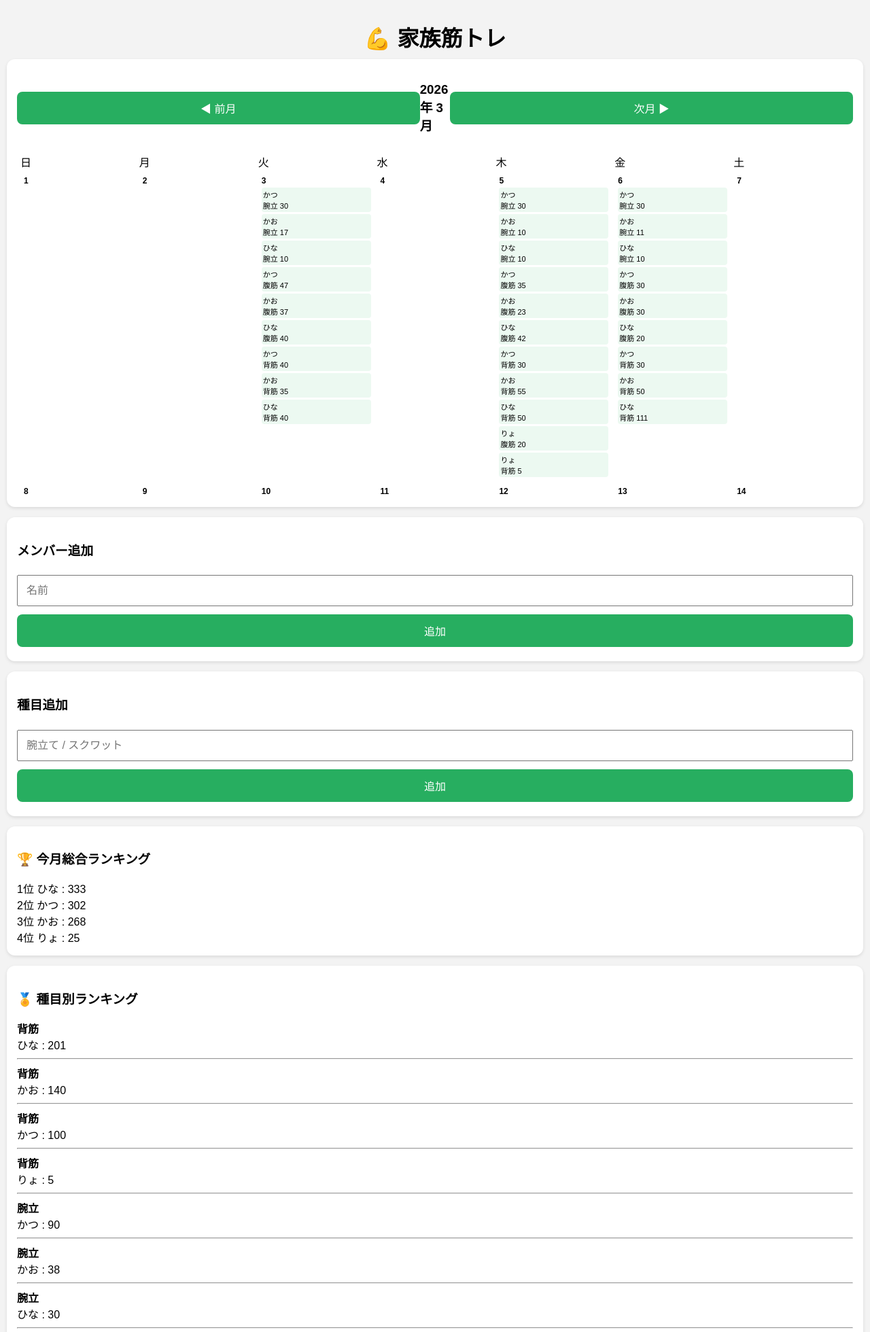
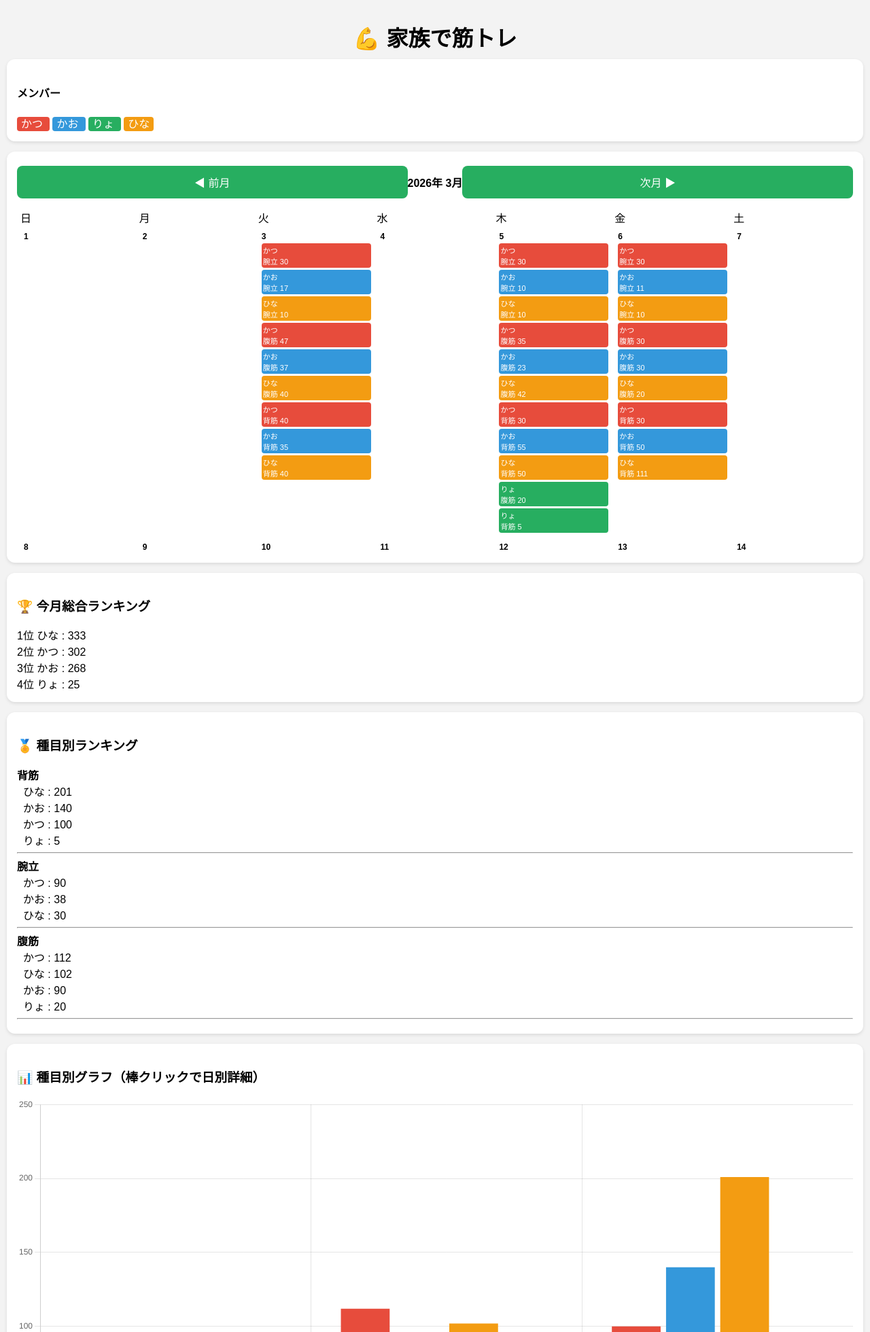
Before and after one commit to kmizuno0417-boop/family-workout-app, a Flask app: page / in a window 1280 px wide. Shown: the top 1960 px of the page at 68% size. Run offline with Flask 3, Linux system fonts and the light colour scheme; data comes from the database, SQL or seed files in the repository; both versions use the stored data as it was after the commit.

Commit message:
rellearsev1

```diff
--- a/app.py
+++ b/app.py
@@ -3,9 +3,12 @@ import sqlite3
 from datetime import date
 import calendar
 import json
+import random
 
 app = Flask(__name__)
 DB="workout.db"
+
+
 
 def query(sql,args=(),one=False):
     con=sqlite3.connect(DB)
@@ -40,32 +43,44 @@ init_db()
 
 @app.route("/")
 def index():
+    # 年月取得
     y = request.args.get("year", type=int)
     m = request.args.get("month", type=int)
     today = date.today()
     year = y or today.year
     month = m or today.month
 
+    # カレンダー作成
     calendar.setfirstweekday(calendar.SUNDAY)
     cal = calendar.monthcalendar(year, month)
 
-    members=query("SELECT * FROM members")
-    exercises=query("SELECT * FROM exercises")
+    # メンバーと種目を取得
+    members = query("SELECT * FROM members")
+    exercises = query("SELECT * FROM exercises")
+
+    # カラーパレット（ここも関数内）
+    member_colors = {}
+    color_palette = [
+        "#e74c3c","#3498db","#27ae60","#f39c12",
+        "#9b59b6","#1abc9c","#e67e22","#2ecc71"
+    ]
+    for i, m in enumerate(members):
+        member_colors[m[1]] = color_palette[i % len(color_palette)]
 
     # ワークアウト取得
-    workouts=query("""
-    SELECT w.id, w.day, m.id, m.name, e.id, e.name, w.reps
-    FROM workouts w
-    JOIN members m ON w.member_id=m.id
-    JOIN exercises e ON w.exercise_id=e.id
+    workouts = query("""
+        SELECT w.id, w.day, m.id, m.name, e.id, e.name, w.reps
+        FROM workouts w
+        JOIN members m ON w.member_id=m.id
+        JOIN exercises e ON w.exercise_id=e.id
     """)
 
     # 日ごとマッピング
-    workout_map={}
+    workout_map = {}
     for w in workouts:
         wid, day, mid, mname, eid, ename, reps = w
         if day not in workout_map:
-            workout_map[day]=[]
+            workout_map[day] = []
         workout_map[day].append({
             "id": wid,
             "member_id": mid,
@@ -76,43 +91,43 @@ def index():
         })
 
     # ランキング
-    ranking=query("""
-    SELECT m.name,SUM(w.reps)
-    FROM workouts w
-    JOIN members m ON w.member_id=m.id
-    WHERE strftime('%Y-%m',w.day)=?
-    GROUP BY m.name
-    ORDER BY SUM(w.reps) DESC
-    """,(f"{year}-{month:02d}",))
+    ranking = query("""
+        SELECT m.name, SUM(w.reps)
+        FROM workouts w
+        JOIN members m ON w.member_id=m.id
+        WHERE strftime('%Y-%m', w.day)=?
+        GROUP BY m.name
+        ORDER BY SUM(w.reps) DESC
+    """, (f"{year}-{month:02d}",))
 
     # 種目別ランキング
     ranking_by_exercise = query("""
-    SELECT e.name, m.name, SUM(w.reps) as total
-    FROM workouts w
-    JOIN exercises e ON w.exercise_id = e.id
-    JOIN members m ON w.member_id = m.id
-    WHERE strftime('%Y-%m', w.day)=?
-    GROUP BY e.name, m.name
-    ORDER BY e.name, total DESC
+        SELECT e.name, m.name, SUM(w.reps) as total
+        FROM workouts w
+        JOIN exercises e ON w.exercise_id = e.id
+        JOIN members m ON w.member_id = m.id
+        WHERE strftime('%Y-%m', w.day)=?
+        GROUP BY e.name, m.name
+        ORDER BY e.name, total DESC
     """, (f"{year}-{month:02d}",))
 
-    # 種目統計（既存）
-    exercise_stats=query("""
-    SELECT e.name,SUM(w.reps)
-    FROM workouts w
-    JOIN exercises e ON w.exercise_id=e.id
-    WHERE strftime('%Y-%m',w.day)=?
-    GROUP BY e.name
-    """,(f"{year}-{month:02d}",))
+    # 種目統計
+    exercise_stats = query("""
+        SELECT e.name, SUM(w.reps)
+        FROM workouts w
+        JOIN exercises e ON w.exercise_id = e.id
+        WHERE strftime('%Y-%m', w.day)=?
+        GROUP BY e.name
+    """, (f"{year}-{month:02d}",))
 
-    # メンバー統計（既存）
-    member_stats=query("""
-    SELECT m.name,SUM(w.reps)
-    FROM workouts w
-    JOIN members m ON w.member_id=m.id
-    WHERE strftime('%Y-%m',w.day)=?
-    GROUP BY m.name
-    """,(f"{year}-{month:02d}",))
+    # メンバー統計
+    member_stats = query("""
+        SELECT m.name, SUM(w.reps)
+        FROM workouts w
+        JOIN members m ON w.member_id = m.id
+        WHERE strftime('%Y-%m', w.day)=?
+        GROUP BY m.name
+    """, (f"{year}-{month:02d}",))
 
     # 種目ごとにメンバー内訳
     member_exercise_stats = {}
@@ -136,7 +151,7 @@ def index():
             "reps": reps
         })
 
-
+    # ここまで関数内にまとめる
     return render_template(
         "index.html",
         members=members,
@@ -145,6 +160,7 @@ def index():
         workouts=workout_map,
         year=year,
         month=month,
+        member_colors=member_colors,
         ranking=ranking,
         exercise_stats=exercise_stats,
         member_stats=member_stats,
--- a/templates/index.html
+++ b/templates/index.html
@@ -15,7 +15,7 @@ button.delete{ background:#e74c3c;}
 .calendar{ display:grid; grid-template-columns:repeat(7,1fr); gap:4px; max-height:500px; overflow-y:auto; padding:5px;}
 .day{ background:white; min-height:90px; padding:5px; border-radius:8px; cursor:pointer; font-size:12px; display:flex; flex-direction:column; justify-content:flex-start;}
 .daynum{font-weight:bold;}
-.log{ font-size:11px; background:#ecf9f1; margin-top:3px; padding:2px; border-radius:4px; cursor:pointer;}
+.log{ font-size:11px; margin-top:3px; padding:2px; border-radius:4px; cursor:pointer; color:white;}
 .empty{background:transparent;}
 .modal{ position:fixed; top:0; left:0; width:100%; height:100%; background:rgba(0,0,0,0.5); display:none; align-items:center; justify-content:center; z-index:1000;}
 .modal-content{ background:white; padding:20px; border-radius:10px; width:90%; max-height:90%; overflow:auto;}
@@ -23,13 +23,25 @@ button.delete{ background:#e74c3c;}
 </head>
 <body>
 
-<h1>💪 家族筋トレ</h1>
+<h1>💪 家族で筋トレ</h1>
+
+<!-- メンバー -->
+<div class="card">
+    <h4>メンバー</h4>
+    {% for m in members %}
+        <span style="background:{{ member_colors[m[1]] }}; color:white; padding:2px 6px; border-radius:4px; margin-right:4px;">
+            {{ m[1] }}
+        </span>
+    {% endfor %}
+</div>
 
 <!-- カレンダー -->
 <div class="card">
-<div style="display:flex; justify-content:space-between; align-items:center; margin-bottom:5px;">
+<div style="display:flex; justify-content:space-between; align-items:center; margin-bottom:5px; flex-wrap: nowrap;">
     <button type="button" onclick="changeMonth(-1)">◀ 前月</button>
-    <h3>{{year}}年 {{month}}月</h3>
+    <h3 style="margin:0; font-size:16px; white-space: nowrap;">
+        {{year}}年 {{month}}月
+    </h3>
     <button type="button" onclick="changeMonth(1)">次月 ▶</button>
 </div>
 <div class="calendar">
@@ -44,8 +56,10 @@ button.delete{ background:#e74c3c;}
           <div class="daynum" onclick="openModal('{{d}}')">{{day}}</div>
           {% if workouts.get(d) %}
               {% for w in workouts[d] %}
-                  <div class="log" onclick="openModal('{{d}}','{{w.member_id}}','{{w.exercise_id}}','{{w.reps}}','{{w.id}}')">
-                      {{w.member}}<br>{{w.exercise}} {{w.reps}}
+                  <div class="log"
+                      style="background:{{ member_colors[w.member] }};"
+                      onclick="openModal('{{d}}','{{w.member_id}}','{{w.exercise_id}}','{{w.reps}}','{{w.id}}')">
+                      {{ w.member }}<br>{{ w.exercise }} {{ w.reps }}
                   </div>
               {% endfor %}
           {% endif %}
@@ -55,6 +69,52 @@ button.delete{ background:#e74c3c;}
   {% endfor %}
 {% endfor %}
 </div>
+</div>
+
+
+
+<!-- 総合ランキング -->
+<div class="card">
+<h3>🏆 今月総合ランキング</h3>
+{% for r in ranking %}
+<div>{{loop.index}}位 {{r[0]}} : {{r[1]}}</div>
+{% endfor %}
+</div>
+
+<!-- 種目別ランキング -->
+<div class="card">
+<h3>🏅 種目別ランキング</h3>
+
+{% set grouped = {} %}
+{% for r in ranking_by_exercise %}
+    {% set exercise = r[0] %}
+    {% set member = r[1] %}
+    {% set reps = r[2] %}
+    {% if exercise not in grouped %}
+        {% set _ = grouped.update({exercise: []}) %}
+    {% endif %}
+    {% set _ = grouped[exercise].append({'member': member, 'reps': reps}) %}
+{% endfor %}
+
+{% for exercise, members_list in grouped.items() %}
+    <b>{{ exercise }}</b><br>
+    {% for m in members_list %}
+        &nbsp;&nbsp;{{ m.member }} : {{ m.reps }}<br>
+    {% endfor %}
+    <hr style="margin:6px 0;">
+{% endfor %}
+</div>
+
+<!-- 種目グラフ -->
+<div class="card">
+<h3>📊 種目別グラフ（棒クリックで日別詳細）</h3>
+<canvas id="exerciseChart"></canvas>
+</div>
+
+<!-- メンバーグラフ -->
+<div class="card">
+<h3>📊 メンバー別グラフ（全種目合計）</h3>
+<canvas id="memberChart"></canvas>
 </div>
 
 <!-- メンバー追加 -->
@@ -73,40 +133,6 @@ button.delete{ background:#e74c3c;}
 <input name="name" placeholder="腕立て / スクワット">
 <button>追加</button>
 </form>
-</div>
-
-<!-- 総合ランキング -->
-<div class="card">
-<h3>🏆 今月総合ランキング</h3>
-{% for r in ranking %}
-<div>{{loop.index}}位 {{r[0]}} : {{r[1]}}</div>
-{% endfor %}
-</div>
-
-<!-- 種目別ランキング -->
-<div class="card">
-<h3>🏅 種目別ランキング</h3>
-{% set current_exercise="" %}
-{% for r in ranking_by_exercise %}
-    {% if current_exercise != r[0] %}
-        {% if not loop.first %}<hr>{% endif %}
-        <b>{{r[0]}}</b><br>
-        {% set current_exercise = r[0] %}
-    {% endif %}
-    {{r[1]}} : {{r[2]}}<br>
-{% endfor %}
-</div>
-
-<!-- 種目グラフ -->
-<div class="card">
-<h3>📊 種目別グラフ（棒クリックで日別詳細）</h3>
-<canvas id="exerciseChart"></canvas>
-</div>
-
-<!-- メンバーグラフ -->
-<div class="card">
-<h3>📊 メンバー別グラフ（全種目合計）</h3>
-<canvas id="memberChart"></canvas>
 </div>
 
 <!-- モーダル -->
@@ -136,9 +162,13 @@ button.delete{ background:#e74c3c;}
 </div>
 
 <script>
-let currentWorkoutId=null;
+// 現在編集中のワークアウトID
+let currentWorkoutId = null;
+
+// Flaskから渡されたデータ
 const member_exercise_stats = {{ member_exercise_stats|safe }};
-const exercise_day_details = {{ exercise_day_details|safe }};
+const exercise_day_details   = {{ exercise_day_details|safe }};
+const member_colors = {{ member_colors|tojson }};
 
 // モーダル操作
 function openModal(day, member="", exercise="", reps="", wid=null){
@@ -166,7 +196,7 @@ function changeMonth(delta){
 }
 
 // 削除ボタン
-document.getElementById("deleteBtn").addEventListener("click",()=>{
+document.getElementById("deleteBtn").addEventListener("click", ()=>{
     if(currentWorkoutId && confirm("本当に削除しますか？")){
         fetch("/delete_workout",{
             method:"POST",
@@ -176,7 +206,7 @@ document.getElementById("deleteBtn").addEventListener("click",()=>{
     }
 });
 
-// グラフ
+// 種目別グラフ
 const exerciseLabels = Object.keys(member_exercise_stats);
 const memberNames = Object.values(member_exercise_stats).flatMap(v=>Object.keys(v));
 const uniqueMembers = [...new Set(memberNames)];
@@ -187,7 +217,7 @@ const datasets = uniqueMembers.map(m=>{
         data: exerciseLabels.map(ex=>{
             return member_exercise_stats[ex][m] || 0;
         }),
-        backgroundColor: `hsl(${Math.random()*360},70%,50%)`
+        backgroundColor: member_colors[m] || `hsl(${Math.random()*360},70%,50%)`
     };
 });
 
@@ -203,7 +233,7 @@ const exerciseChart = new Chart(document.getElementById("exerciseChart"),{
                 const details = exercise_day_details[ex];
                 let html = `<h4>${ex} 日別詳細</h4>`;
                 details.forEach(d=>{
-                    html += `${d.day} : ${d.member} ${d.reps}<br>`;
+                    html += `<span style="color:${member_colors[d.member]}">${d.member}</span> : ${d.reps}<br>`;
                 });
                 document.getElementById("chartDetail").innerHTML = html;
                 document.getElementById("modal").style.display="flex";
@@ -212,12 +242,19 @@ const exerciseChart = new Chart(document.getElementById("exerciseChart"),{
     }
 });
 
-// メンバー別グラフ
-const memberLabels = {{ member_stats|map(attribute=0)|list|safe }};
-const memberData = {{ member_stats|map(attribute=1)|list|safe }};
+// メンバー別グラフ（順番を種目別グラフと同じにする）
+const memberLabels = uniqueMembers;  // uniqueMembers の順番にする
+const memberData = memberLabels.map(m => {
+    // member_stats から合計を取得
+    const stat = {{ member_stats|tojson }};
+    const entry = stat.find(s => s[0] === m);
+    return entry ? entry[1] : 0;
+});
+const memberBgColors = memberLabels.map(m => member_colors[m] || "#3498db");
+
 new Chart(document.getElementById("memberChart"),{
     type:"bar",
-    data:{ labels: memberLabels, datasets:[{data:memberData, backgroundColor:"#3498db"}] },
+    data:{ labels: memberLabels, datasets:[{data: memberData, backgroundColor: memberBgColors}] },
     options:{ plugins:{ legend:{display:false} } }
 });
 </script>
```
Also changed, not shown: workout.db.
